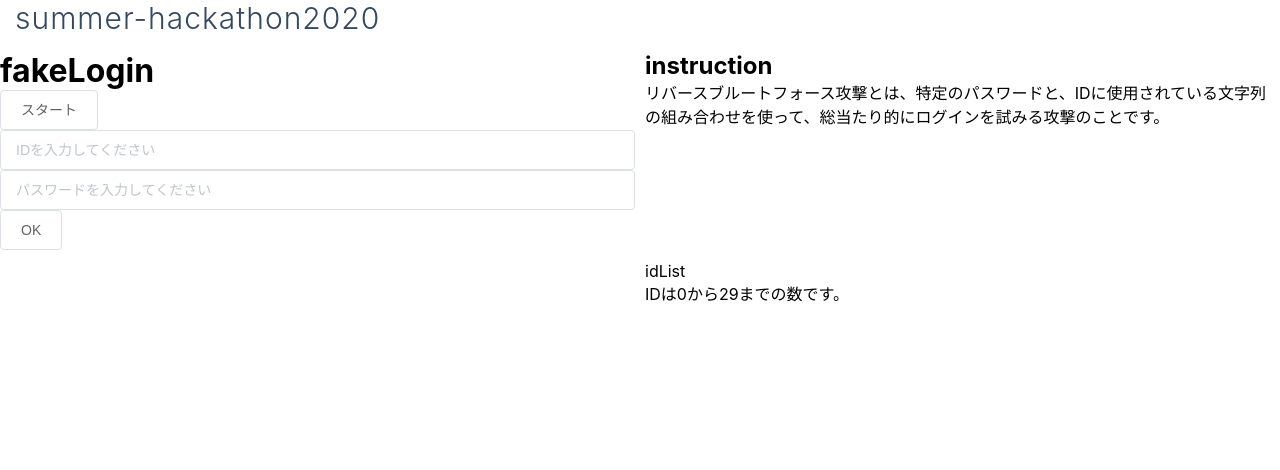
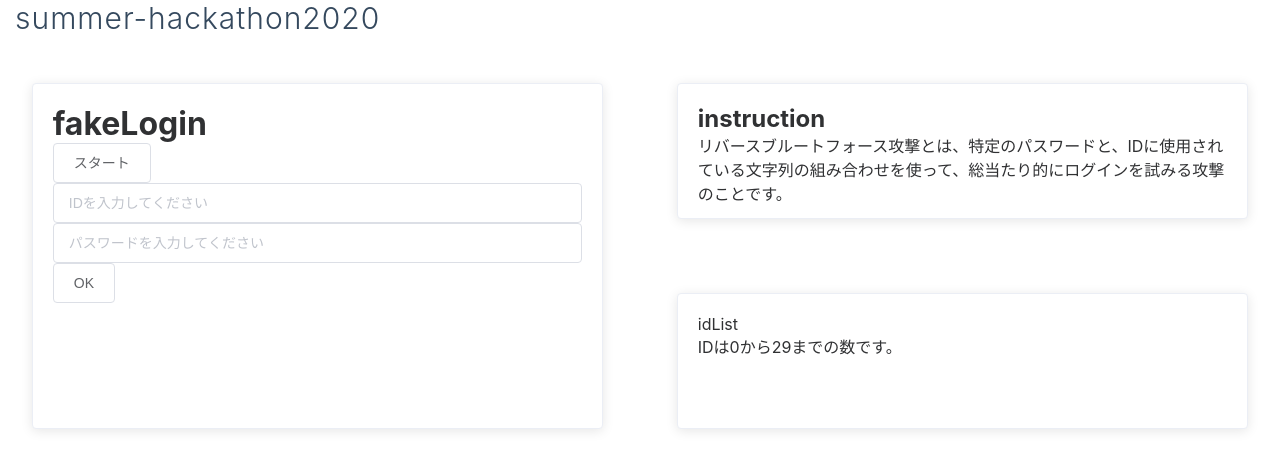
Before and after one commit to CTRL-team-fact-s/Summer-Hackathon2020, a Nuxt app: page / in a window 1280 px wide. Shown: the top 470 px of the page. Built offline with nearby package versions, Linux system fonts and the light colour scheme.

Commit message:
レイアウトを調整

```diff
--- a/pages/index.vue
+++ b/pages/index.vue
@@ -28,18 +28,18 @@
       </div>
     </div> -->
     <div class="wrapper">
-      <div class="fakeLogin">
+      <el-card class="fakeLogin">
         <fake-login />
-      </div>
-      <div class="instruction">
+      </el-card>
+      <el-card class="instruction">
         <instruction />
-      </div>
+      </el-card>
       <!-- <div class="miniTimer">
         <minitimer />
       </div> -->
-      <div class="idList">
+      <el-card class="idList">
         <id-list />
-      </div>
+      </el-card>
     </div>
   </div>
 </template>
@@ -103,4 +103,9 @@ export default {};
   grid-column: 1;
   grid-row: 1 / 3;
 }
+
+.el-card {
+  max-width: 95%;
+  margin: 5%;
+}
 </style>
```
